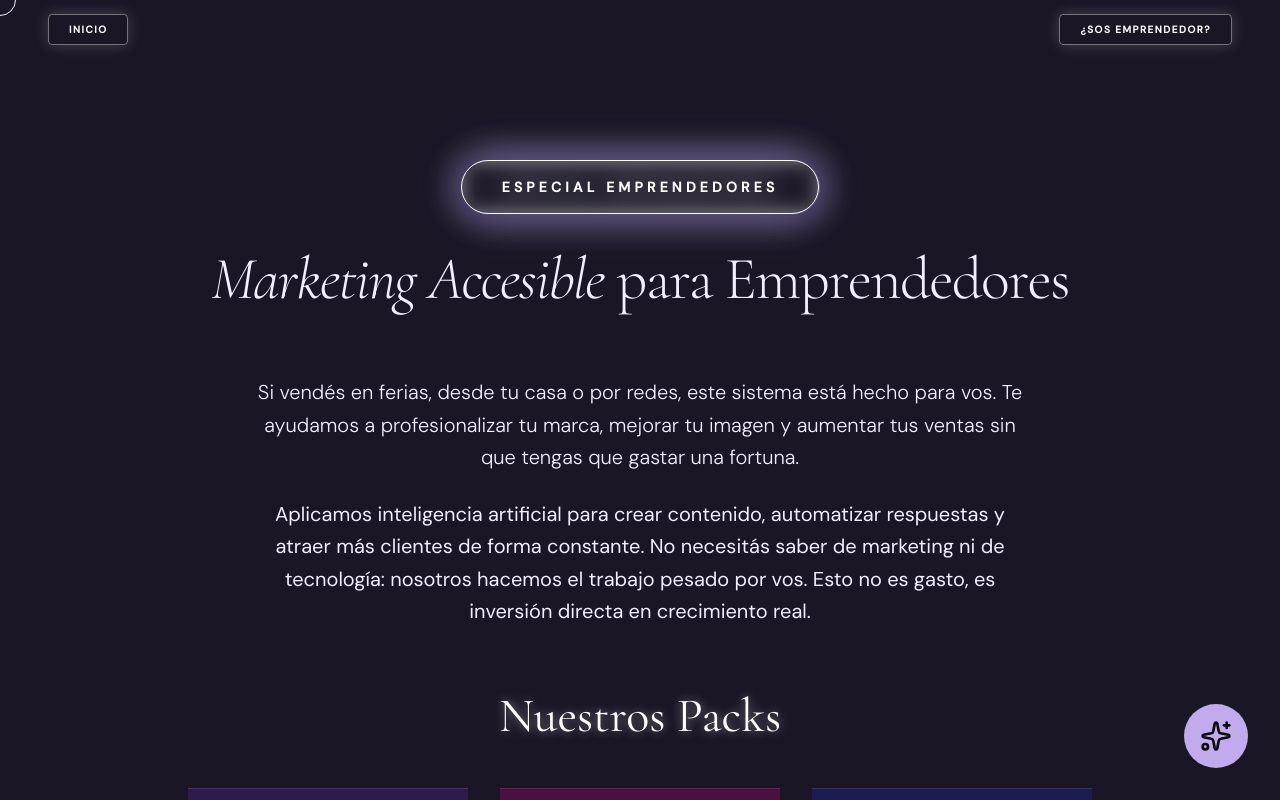
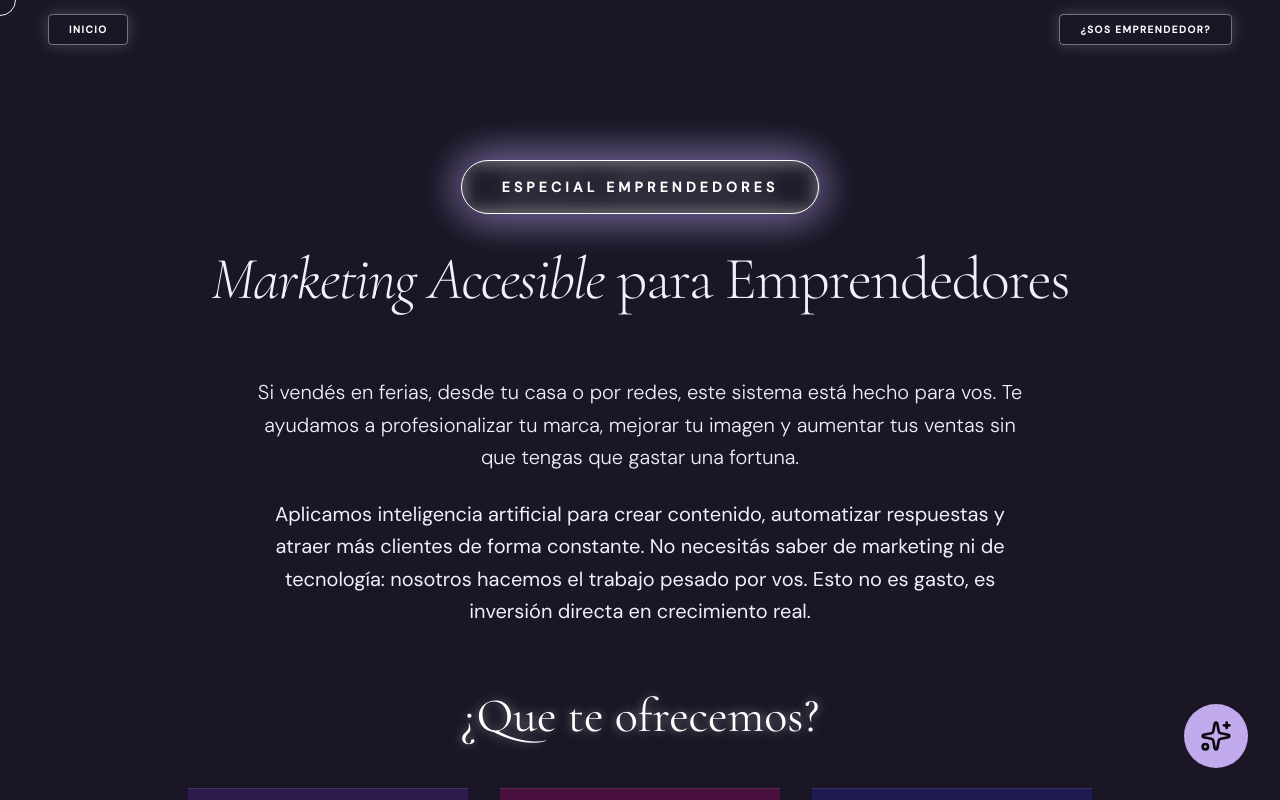
Before and after one commit to consty16/CDESIGNIA, a React (Vite) app: page /emprendedores in a window 1280 px wide. Shown: the top 800 px of the page. Built offline with nearby package versions, Linux system fonts and the light colour scheme.

Commit message:
feat: add Emprendedores landing page component with pricing plans

```diff
--- a/src/components/Emprendedores.tsx
+++ b/src/components/Emprendedores.tsx
@@ -44,7 +44,7 @@ export const Emprendedores: React.FC = () => {
           className="font-serif text-4xl md:text-5xl text-center mb-12 text-white"
           style={{ textShadow: '0 0 10px rgba(255,255,255,0.4), 0 0 20px rgba(255,255,255,0.2)' }}
         >
-          Nuestros Packs
+          ¿Que te ofrecemos?
         </h2>
 
         <div className="grid grid-cols-1 md:grid-cols-2 lg:grid-cols-3 gap-8 mb-20">
```
